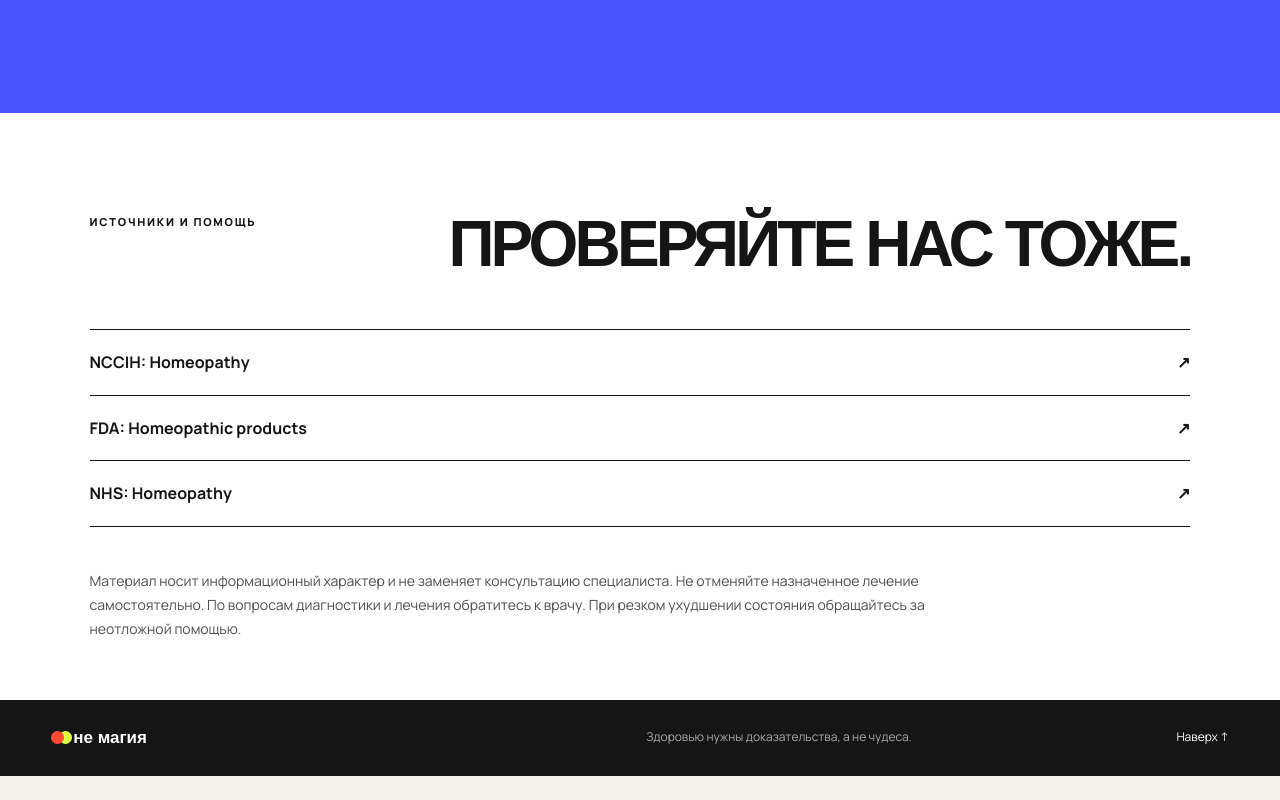
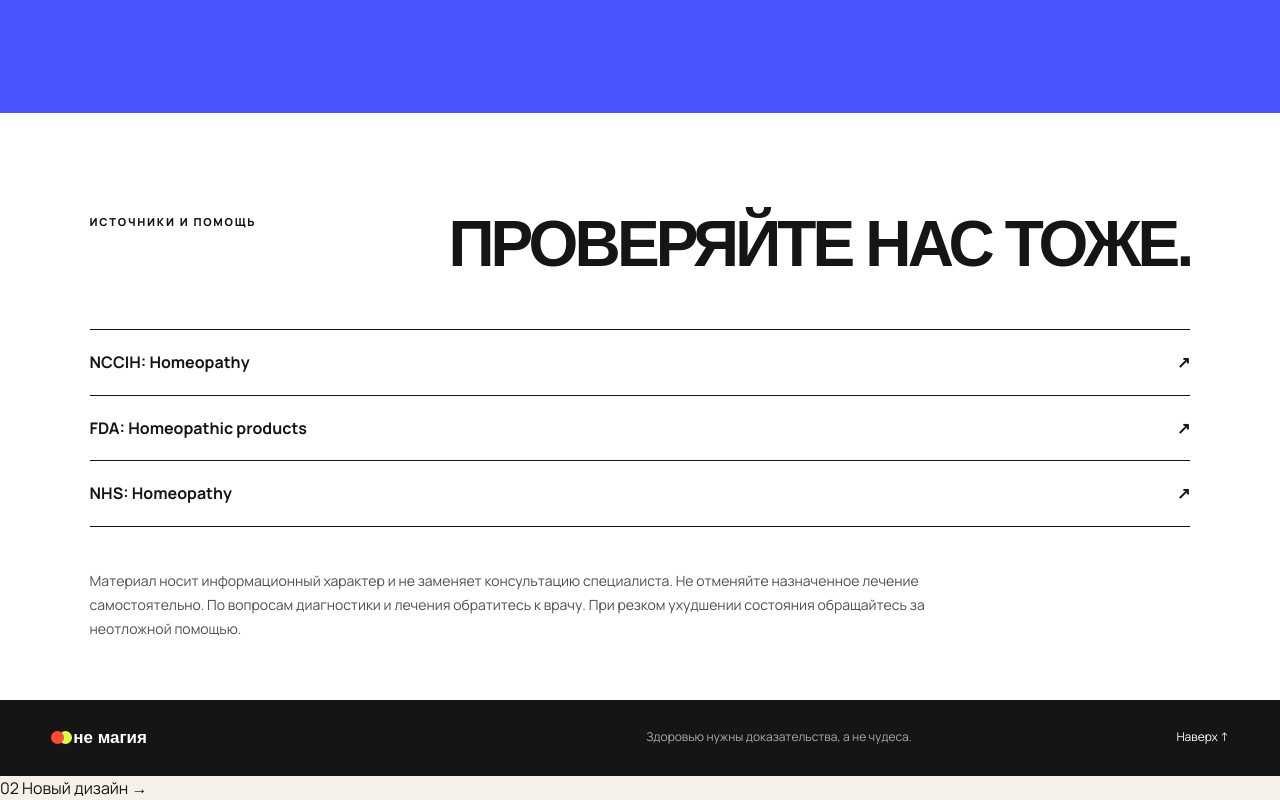
Before and after one commit to Etymonabot/homeopathy, a plain HTML site: page index.html in a window 1280 px wide. Shown: the part 7898-8698 px from the top of the page. Before the commit the page ends 8674 px from the top, so only its background shows below. Drawn offline with Linux system fonts and the light colour scheme; a web font is replaced by a local one.

Commit message:
Update index.html
кнопка

```diff
--- a/index.html
+++ b/index.html
@@ -123,5 +123,6 @@
     </section>
   </main>
   <footer><a class="brand" href="#top"><span class="brand__dot"></span>не магия</a><p>Здоровью нужны доказательства, а не чудеса.</p><a href="#top">Наверх ↑</a></footer>
+  <a class="design-switch" href="new.html" aria-label="Открыть новый вариант дизайна"><span>02</span> Новый дизайн →</a>
 </body>
 </html>
```
